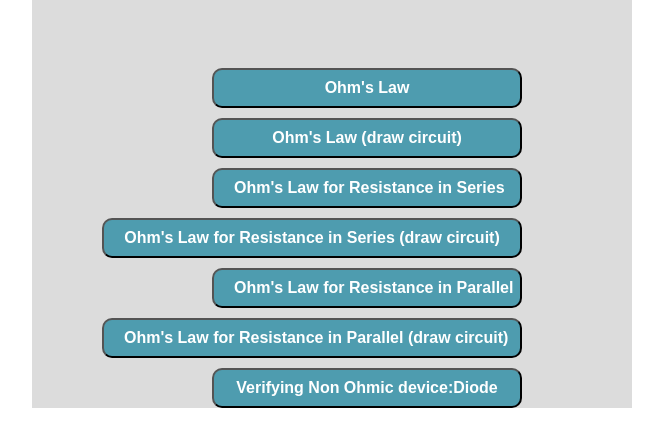
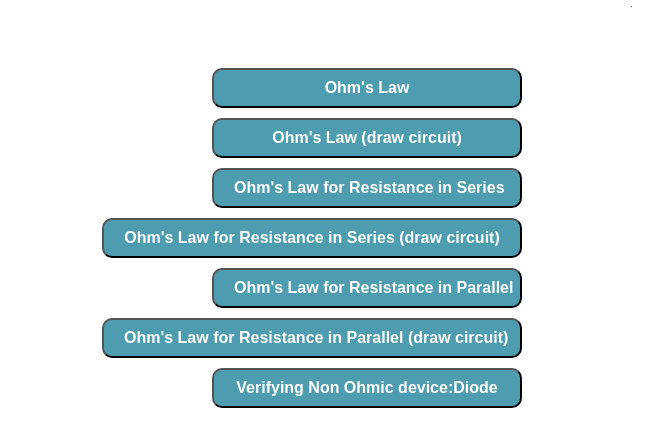
Before and after one commit to virtual-labs/exp-ohm-law-iitkgp, a plain HTML site: page experiment/simulation/index.html in a window 1280 px wide. Shown: the whole page, without its empty margins (308-971 px from the left). Drawn offline with Linux system fonts and the light colour scheme.

Commit message:
exp4 uploaded

```diff
--- a/experiment/simulation/index.html
+++ b/experiment/simulation/index.html
@@ -6,7 +6,7 @@
 </head>
 <body>
 		<!-- Your code goes here-->
-		<div class="content" id="experiment-article-section-4-content" style="background-color:Gainsboro;position:relative;top:-22px;width:600px;height:410px; margin:0 auto;">
+		<div class="content" id="experiment-article-section-4-content" style="position:relative;top:-22px;width:600px;height:410px; margin:0 auto;">
 		<h2><marquee style="color:green;font-size:25pt;"> Verification of Ohm's Law</marquee></h2>
 
 		<input type="button" onclick="window.open('./ohmslaw1.html', '_blank');" value="Ohm's Law" style="position:absolute; top:70px;  right:110px;"/><!--opens in new tab-->
```
